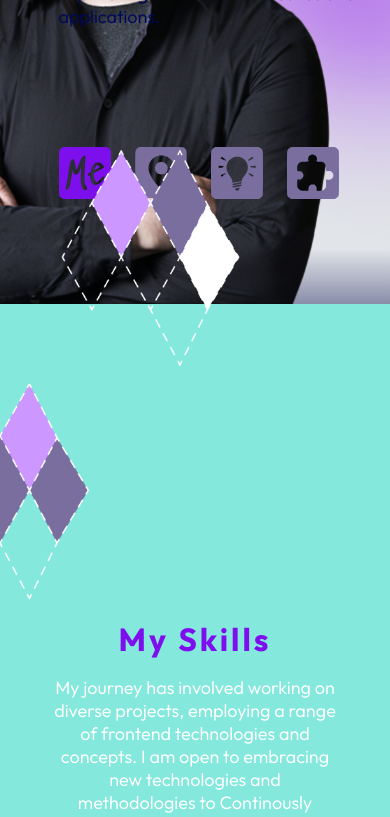
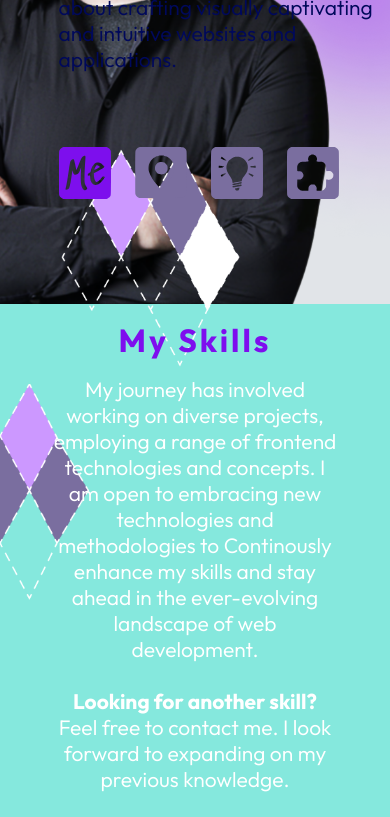
Before and after one commit to MarcelArndt/Portfolio, an Angular app: page / in a window 390 px wide. Shown: the part 1156-1973 px from the top of the page. Built offline with nearby package versions, Linux system fonts and the light colour scheme.

Commit message:
fixing some resposniv z-index bugs

```diff
--- a/src/app/about-me/about-me.component.html
+++ b/src/app/about-me/about-me.component.html
@@ -1,6 +1,6 @@
 <section class="AbouMeSection" id="aboutMe">
     <div class="shape shape-above"><img src="./assets/img/aboutme/shape-above.png"></div>
-    <div class="bubble top right"><img src="./assets/img/aboutme/hero-right-bubble-violet.png"></div>
+    <div class="bubble bottom right"><img src="./assets/img/aboutme/hero-right-bubble-violet.png"></div>
     <div class="bubble aboutMeBubleLeft left"><img src="./assets/img/aboutme/hero-left-bubble-cyan.png"></div>
     <div class="profilPicture"><img src="./assets/img/aboutme/person.png"></div>
     <div class="AboutMeWrapper">
--- a/src/app/about-me/about-me.component.scss
+++ b/src/app/about-me/about-me.component.scss
@@ -12,6 +12,7 @@
 }
 
 .profilPicture{
+    z-index: 6;
     position: absolute;
     right: 1%;
     bottom: 0px;
@@ -29,6 +30,7 @@
 }
 
 .AboutMeWrapper{
+    z-index: 99;
     position: relative;
     font-size: $baseFontSize;
     font-weight: 100;
--- a/src/app/contact/contact.component.html
+++ b/src/app/contact/contact.component.html
@@ -2,6 +2,7 @@
     <div class="shape bottom right bubble-bottom"><img src="./assets/img/contact/bubble-bottom-right.png"></div>
     <div class="contentContactwrapper">
         <div class="contactWrapper">
+            <div class="contactColumns">
                 <div class="contactDescription">
                     <h3>Contact</h3>
                     <p><span class="bold">Got a problem to solve?</span><br>Contact me through this form, I am interested in hearing from you, knowing your ideas and contributing to your projects with my work.
@@ -18,4 +19,5 @@
                 </div>
             </div>
         </div>
+    </div>
 </section>
--- a/src/app/contact/contact.component.scss
+++ b/src/app/contact/contact.component.scss
@@ -1,4 +1,5 @@
 @import '../../styles.scss';
+
 
 .contact{
     overflow: hidden;
@@ -26,6 +27,10 @@
 
 .contactWrapper{
     width: 75%;
+    height: 100%;
+}
+
+.contactColumns{
     display: flex;
     justify-content: space-between;
 }
@@ -109,7 +114,7 @@
 
 
     .bubble-bottom{
-        bottom: 237px;
+        bottom: 0px;
         z-index: -1;
     }
 
--- a/src/app/hero-section/hero-section.component.scss
+++ b/src/app/hero-section/hero-section.component.scss
@@ -13,7 +13,7 @@
 }
 
 .hero-part-left{
-    z-index: -3;
+    z-index: 3;
     opacity: 0.6;
     position: absolute;
     left: 0px;
@@ -22,7 +22,7 @@
 }
 
 .hero-part-right{
-    z-index: -3;
+    z-index: 3;
     opacity: 0.6;
     position: absolute;
     right: 0px;
@@ -71,6 +71,7 @@ margin-bottom: 64px;
 }
 
 .IconBar{
+  z-index: 99;
   width: 75%;
   ul{
     margin-block-start: 0em;
--- a/src/app/hero-section/nav-bar/nav-bar.component.scss
+++ b/src/app/hero-section/nav-bar/nav-bar.component.scss
@@ -185,6 +185,7 @@
 
 
 .Navbar{
+
     display: flex;
     justify-content: space-between;
     height: 56px;
@@ -192,8 +193,8 @@
     width: 75%;
 
     .MainNavBar{
-        z-index: 399;
         ul{
+            z-index: 99;
             font-size: clamp(16px, 2vw, 21px);
             display: flex;
             align-items: center;
--- a/src/app/main-component/main-component.component.html
+++ b/src/app/main-component/main-component.component.html
@@ -1,6 +1,5 @@
 <section class="MainWrapper">
     <div class="ContentWrapper">
-        <div class="WhiteBackgreound"></div>
         <app-hero-section></app-hero-section>
         <app-about-me></app-about-me>
         <app-skills></app-skills>
--- a/src/app/main-component/main-component.component.scss
+++ b/src/app/main-component/main-component.component.scss
@@ -8,6 +8,7 @@
 }
 
 .ContentWrapper{
+    background-color: #E1E4E8;
     position: relative;
     width: 75%;
     max-width: 1440px;
@@ -16,7 +17,7 @@
 
 .WhiteBackgreound{
     position: absolute;
-    z-index: -10;
+    z-index: -5;
     width: 100%;
     height: 100%;
     background-color: #E1E4E8;
--- a/src/app/skills/skills.component.html
+++ b/src/app/skills/skills.component.html
@@ -1,12 +1,7 @@
 <section class="skillMainWrapper" id="skills">
         <div class="shape right skillsTransition"><img src="./assets/img/skills/shape-right.png"></div>
-        <div class="backgroundWrapper">
         <div class="shape left shapeInside"><img src="./assets/img/skills/shape-left.png"></div>
-        <div class="bubble bottom right"><img src="./assets/img/skills/bubble-blue-right.png"></div>
-        <div class="bubble bottom left"><img src="./assets/img/skills/bubble-pink-right.png"></div>
-        </div>
-        <div class="blueBackgroundElement"></div>
-        <div class="SkillsContentWrapper">
+        <div class="blueBG">
                 <div class="TextWrapper">
                         <h3 class="bigScreen">My Skills</h3>
                         <p class="whiteText">My journey has involved working on diverse projects, employing a range of frontend technologies and concepts. I am open to embracing new technologies and methodologies to Continously enhance my skills and stay ahead in the ever-evolving landscape of web development.
@@ -37,4 +32,6 @@
                         </ul>
                 </nav>
         </div>
+        <div class="bubble bottom right"><img src="./assets/img/skills/bubble-blue-right.png"></div>
+        <div class="bubble bottom left"><img src="./assets/img/skills/bubble-pink-right.png"></div>
 </section>
--- a/src/app/skills/skills.component.scss
+++ b/src/app/skills/skills.component.scss
@@ -1,8 +1,13 @@
 @import '../../styles.scss';
 
+.blueBG{
+    background-color: #85E8DD;
+    display: flex;
+    flex-direction: row-reverse;
+    justify-content: center;
+}
+
 .skillMainWrapper{
-    max-height: 650px;
-    height: 100%;
     width: 100%;
     position: relative;
 }
@@ -22,6 +27,7 @@
 }
 
 .SkillsContentWrapper{
+    z-index: 99;
     height: 100%;
     display: flex;
     justify-content: space-between;
@@ -32,27 +38,30 @@
     top: 0px;
     width: 100%;
     overflow: hidden;
-    z-index: -1;
+    z-index: 10;
     height: 100%;
     position: absolute;
 }
 
 .TextWrapper{
+    z-index: 99;
     margin-right: 190px;
     width: 55%;
     margin-top: calc(109px - 47px);
     max-width: 572px;
+
     p{
         margin-bottom: 42px;
     }
+
 }
 
 .skillsLogoWrapper{
+    z-index: 99;
     margin-left: 190px;
     max-width: 405px;
     width: 30%;
     ul{
-
         margin-block-start: 0px;
         margin-block-end: 0px;
         padding-inline-start: 0px;
@@ -128,9 +137,8 @@
 }
 
 @media (max-width: 1149px) {
-    .skillMainWrapper{
-        max-height: 750px;
-    }
+
+
 }
 
 @media (max-width: 1300px) {
@@ -143,8 +151,13 @@
 
 @media (max-width: 1200px) {
 
-    .skillMainWrapper{
-        max-height: 1000px;
+    .blueBG{
+        width: 100%;
+        height: 100%;
+        display: flex;
+        flex-direction: column;
+        justify-content: center;
+        align-items: center;
     }
 
     .skillsLogoWrapper{
@@ -210,11 +223,6 @@
         max-width: 700px;
     }
 
-    .skillMainWrapper{
-        height: 100%;
-        max-height: 1500px;
-    }
-
 }
 
 @media (max-width: 606px) {
@@ -225,3 +233,7 @@
     }
 
 }
+
+.bottom{
+    bottom: -3px;
+}
--- a/src/styles.scss
+++ b/src/styles.scss
@@ -1,4 +1,4 @@
-$baseFontSize: clamp(18px, 2vw, 24px);
+$baseFontSize: clamp(21px, 2vw, 24px);
 $baseTextColor:  #00095B;
 $violet: #7E0EEE;
 
@@ -66,7 +66,7 @@ h4{
 }
 
 .shape{
-  z-index: -3;
+  z-index: 5;
   position: absolute;
   img{
     object-fit: contain;
@@ -76,7 +76,7 @@ h4{
 
 
 .bubble{
-  z-index: -4;
+  z-index: 4;
   position: absolute;
   img{
     height: 100%;
@@ -160,8 +160,6 @@ h4{
   left: 0px;
   width: 100%;
   height: calc(100% - 5px);
-  background-color: #85E8DD;
-  z-index: -5;
   overflow-x:visible;
 
   &::before{
```
Lines whose indentation alone changed are shown as unchanged.
